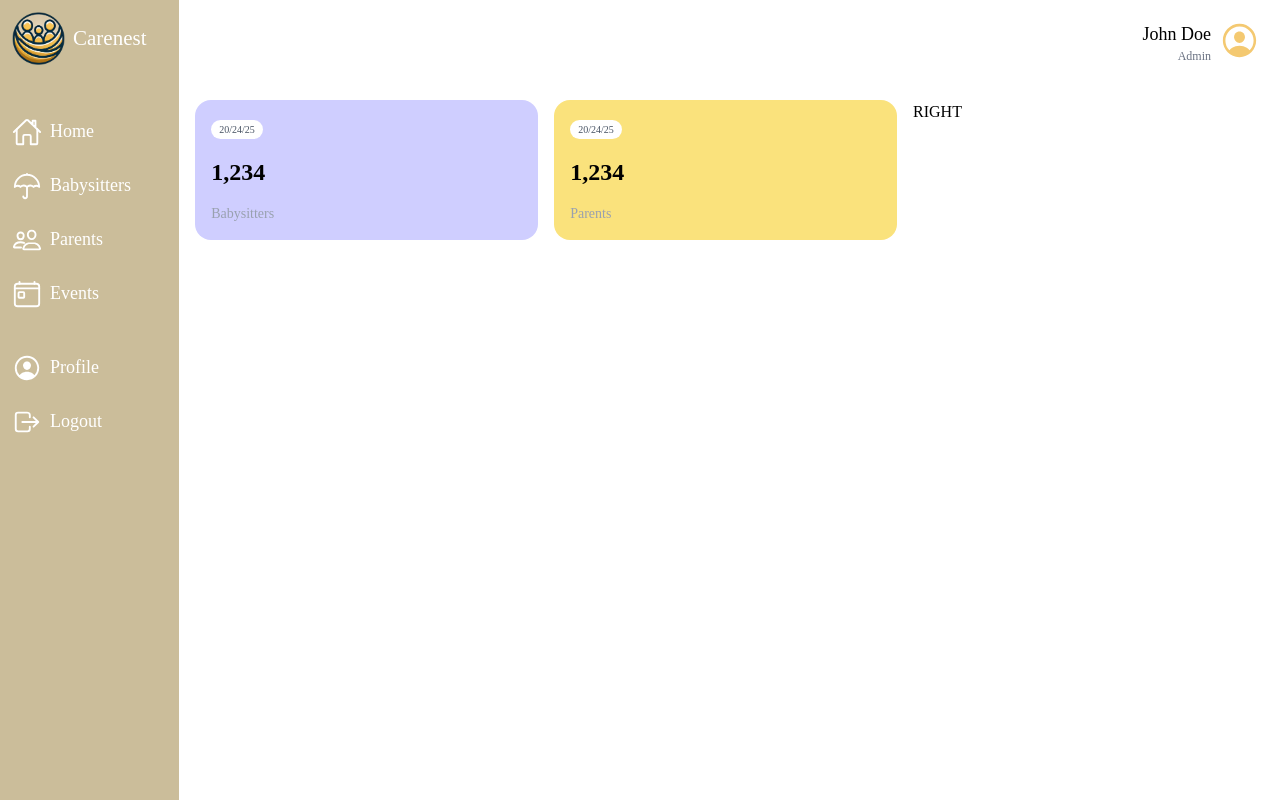
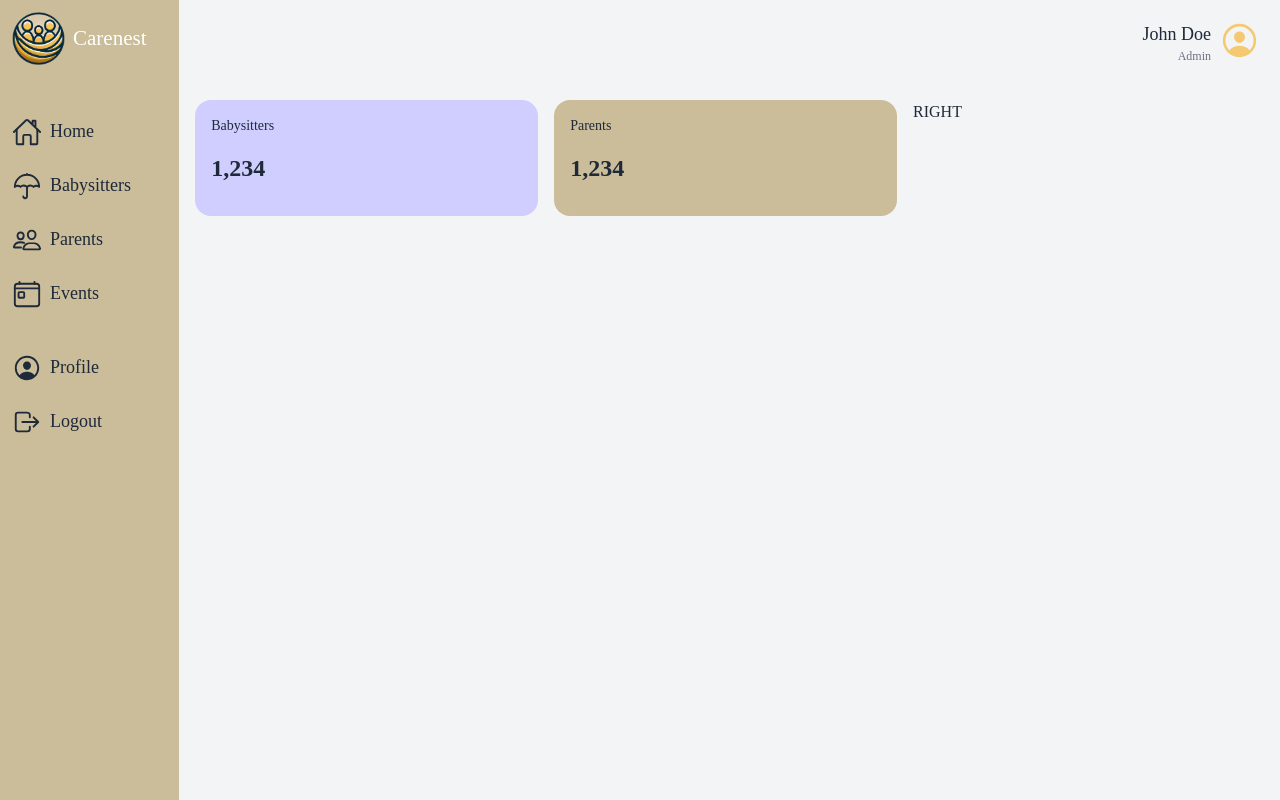
Before and after one commit to Kicknee/CareNest, a Next.js app: page /admin in a window 1280 px wide. Built offline with nearby package versions, Linux system fonts and the light colour scheme; a web font is replaced by a local one.

Commit message:
set global text color for dashboard layout

```diff
--- a/app/(dashboard)/layout.tsx
+++ b/app/(dashboard)/layout.tsx
@@ -10,11 +10,13 @@ export default function DashboardLayout({
   children: React.ReactNode;
 }>) {
   return (
-    <div className="mx-auto flex h-screen max-w-[1300px] bg-white">
-      <div className="bg-secondary w-[16%] p-3 text-white md:w-[10%] lg:w-[16%] xl:w-[14%]">
+    <div className="mx-auto flex h-screen max-w-[1300px] bg-gray-100 text-gray-800">
+      <div className="bg-secondary w-[16%] p-3 md:w-[10%] lg:w-[16%] xl:w-[14%]">
         <Link href="/" className="flex items-center gap-2 lg:justify-start">
           <Image src="/logo_s.png" alt="logo" width={53} height={53} />
-          <span className="hidden text-[21px] lg:block">Carenest</span>
+          <span className="hidden text-[21px] text-white lg:block">
+            Carenest
+          </span>
         </Link>
         <Menu />
       </div>
--- a/components/Menu.tsx
+++ b/components/Menu.tsx
@@ -60,10 +60,10 @@ export default function Menu() {
             <Link
               key={item.href}
               href={item.href}
-              className="flex items-center justify-center lg:justify-start gap-2 text-white py-2 [&>.menu-icon]:size-[30px]"
+              className="flex items-center justify-center gap-2 py-2 lg:justify-start [&>.menu-icon]:size-[30px]"
             >
               {item.icon}
-              <p className="hidden lg:block text-[18px]">{item.label}</p>
+              <p className="hidden text-[18px] lg:block">{item.label}</p>
             </Link>
           ))}
         </div>
--- a/components/Navbar.tsx
+++ b/components/Navbar.tsx
@@ -9,7 +9,7 @@ export default function Navbar() {
           <span className="text-lg">John Doe</span>
           <span className="text-xs text-gray-500">Admin</span>
         </div>
-        <IoPersonCircleOutline className="size-[41px] text-accent" />
+        <IoPersonCircleOutline className="text-accent size-[41px]" />
       </div>
     </div>
   );
--- a/components/UserCard.tsx
+++ b/components/UserCard.tsx
@@ -2,12 +2,9 @@ import React from "react";
 
 export default function UserCard({ type }: { type: string }) {
   return (
-    <div className="odd:bg-carePurple even:bg-careYellow rounded-2xl p-4 flex-1 min-w-[130px]">
-      <span className="bg-white px-2 py-1 rounded-full text-[10px] text-gray-600">
-        20/24/25
-      </span>
-      <h1 className="text-2xl font-semibold my-4">1,234</h1>
-      <h2 className="capitalize text-sm text-gray-400">{type}s</h2>
+    <div className="odd:bg-carePurple even:bg-secondary min-w-[130px] flex-1 rounded-2xl p-4">
+      <h2 className="text-sm capitalize">{type}s</h2>
+      <h1 className="my-4 text-2xl font-semibold">1,234</h1>
     </div>
   );
 }
```
